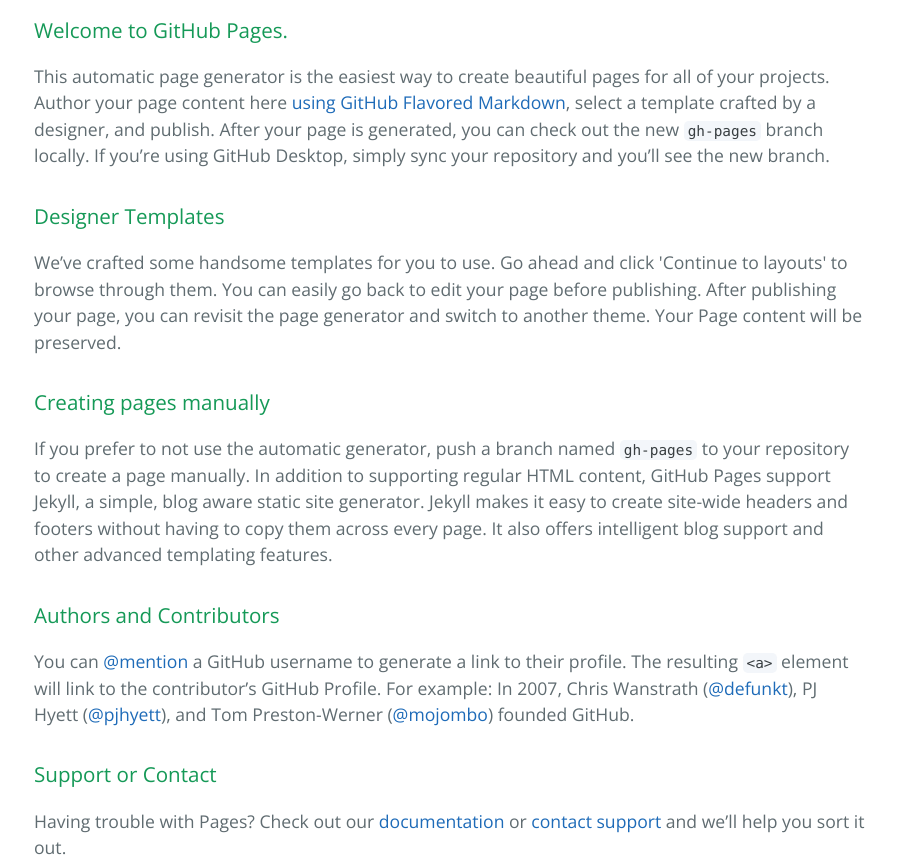
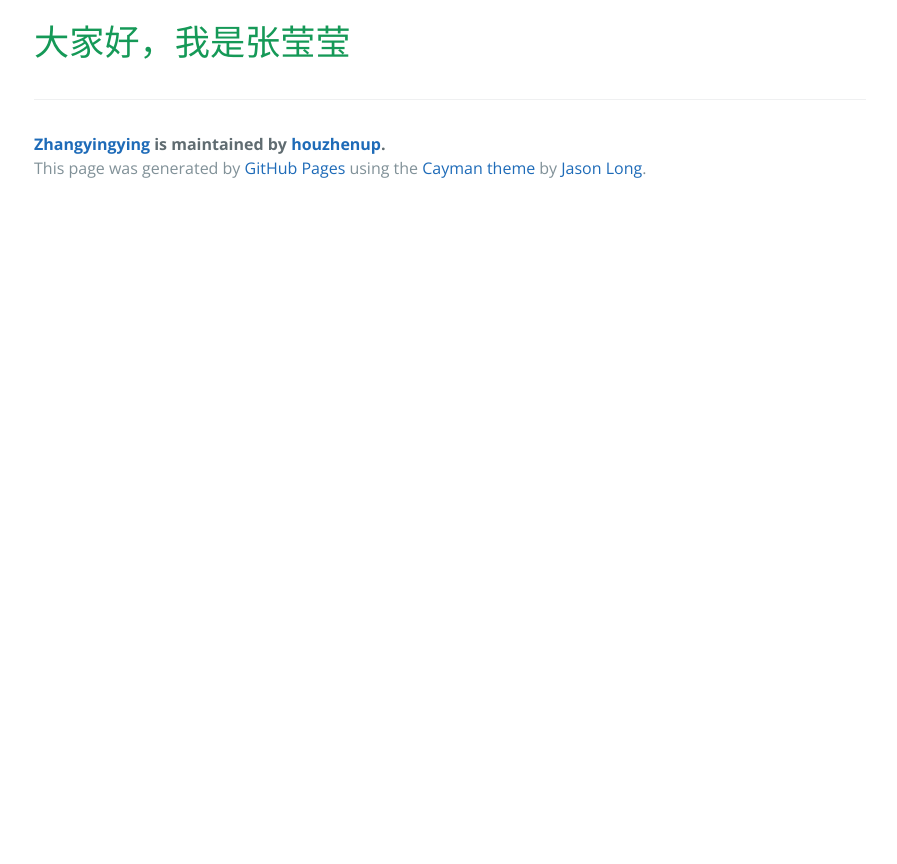
Before and after one commit to houzhenup/HZ, a plain HTML site: page index.html in a window 1280 px wide. Shown: the part 400-1264 px from the top of the page, without its empty margins (190-1087 px from the left). After the commit the page ends 800 px from the top, so only its background shows below. Drawn offline with nearby package versions, Linux system fonts and the light colour scheme.

```diff
--- a/index.html
+++ b/index.html
@@ -19,30 +19,8 @@
     </section>
 
     <section class="main-content">
-      <h3>
-<a id="welcome-to-github-pages" class="anchor" href="#welcome-to-github-pages" aria-hidden="true"><span class="octicon octicon-link"></span></a>Welcome to GitHub Pages.</h3>
-
-<p>This automatic page generator is the easiest way to create beautiful pages for all of your projects. Author your page content here <a href="https://guides.github.com/features/mastering-markdown/">using GitHub Flavored Markdown</a>, select a template crafted by a designer, and publish. After your page is generated, you can check out the new <code>gh-pages</code> branch locally. If you’re using GitHub Desktop, simply sync your repository and you’ll see the new branch.</p>
-
-<h3>
-<a id="designer-templates" class="anchor" href="#designer-templates" aria-hidden="true"><span class="octicon octicon-link"></span></a>Designer Templates</h3>
-
-<p>We’ve crafted some handsome templates for you to use. Go ahead and click 'Continue to layouts' to browse through them. You can easily go back to edit your page before publishing. After publishing your page, you can revisit the page generator and switch to another theme. Your Page content will be preserved.</p>
-
-<h3>
-<a id="creating-pages-manually" class="anchor" href="#creating-pages-manually" aria-hidden="true"><span class="octicon octicon-link"></span></a>Creating pages manually</h3>
-
-<p>If you prefer to not use the automatic generator, push a branch named <code>gh-pages</code> to your repository to create a page manually. In addition to supporting regular HTML content, GitHub Pages support Jekyll, a simple, blog aware static site generator. Jekyll makes it easy to create site-wide headers and footers without having to copy them across every page. It also offers intelligent blog support and other advanced templating features.</p>
-
-<h3>
-<a id="authors-and-contributors" class="anchor" href="#authors-and-contributors" aria-hidden="true"><span class="octicon octicon-link"></span></a>Authors and Contributors</h3>
-
-<p>You can <a href="https://github.com/blog/821" class="user-mention">@mention</a> a GitHub username to generate a link to their profile. The resulting <code>&lt;a&gt;</code> element will link to the contributor’s GitHub Profile. For example: In 2007, Chris Wanstrath (<a href="https://github.com/defunkt" class="user-mention">@defunkt</a>), PJ Hyett (<a href="https://github.com/pjhyett" class="user-mention">@pjhyett</a>), and Tom Preston-Werner (<a href="https://github.com/mojombo" class="user-mention">@mojombo</a>) founded GitHub.</p>
-
-<h3>
-<a id="support-or-contact" class="anchor" href="#support-or-contact" aria-hidden="true"><span class="octicon octicon-link"></span></a>Support or Contact</h3>
-
-<p>Having trouble with Pages? Check out our <a href="https://help.github.com/pages">documentation</a> or <a href="https://github.com/contact">contact support</a> and we’ll help you sort it out.</p>
+      <h1>
+<a id="大家好我是张莹莹" class="anchor" href="#%E5%A4%A7%E5%AE%B6%E5%A5%BD%E6%88%91%E6%98%AF%E5%BC%A0%E8%8E%B9%E8%8E%B9" aria-hidden="true"><span class="octicon octicon-link"></span></a>大家好，我是张莹莹</h1>
 
       <footer class="site-footer">
         <span class="site-footer-owner"><a href="https://github.com/houzhenup/zhangyingying">Zhangyingying</a> is maintained by <a href="https://github.com/houzhenup">houzhenup</a>.</span>
```
Also changed, not shown: params.json (+1 -1 lines).
